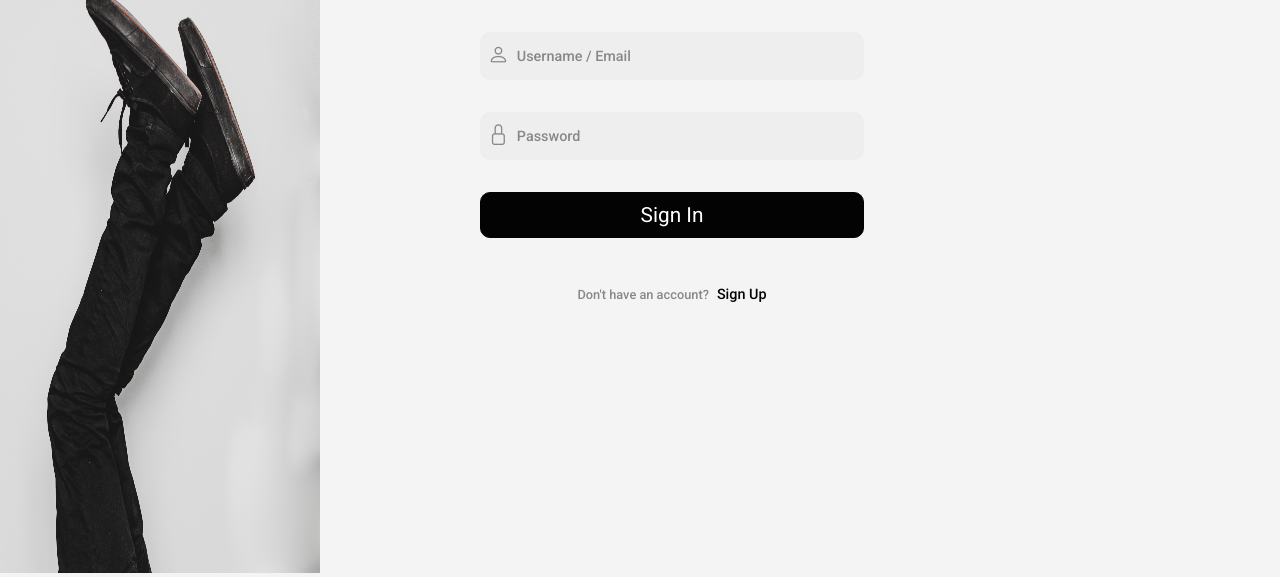
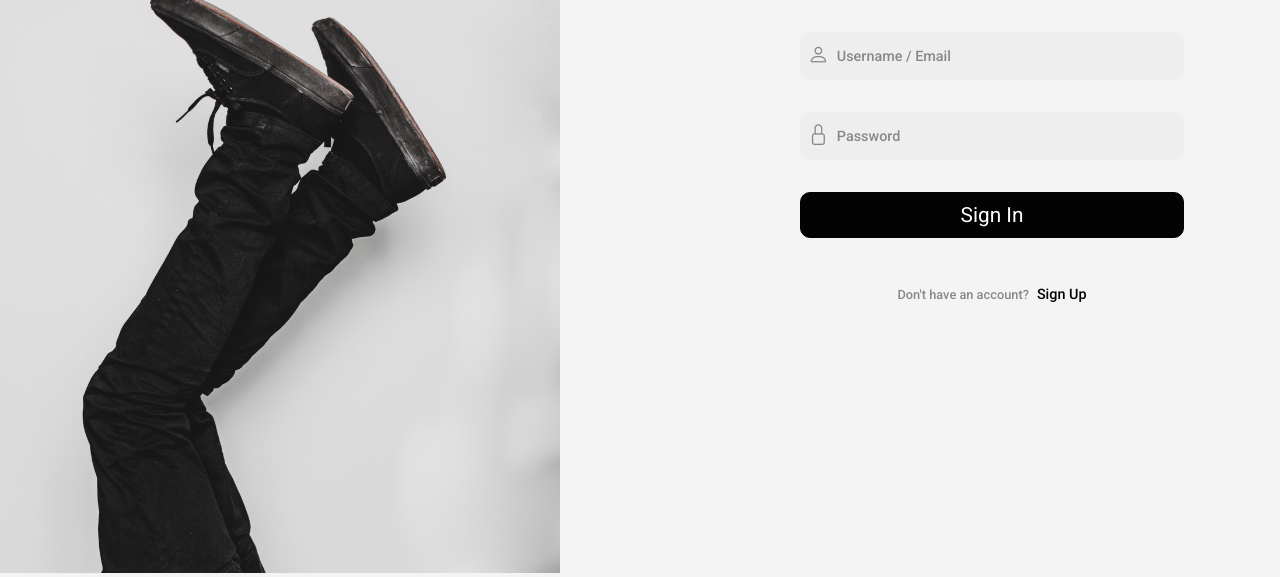
Before and after one commit to nachof948/formulario-NodeJs-MySql, a website: page public/Log-in.html in a window 1280 px wide. Shown: the part 237-814 px from the top of the page. Drawn offline with nearby package versions, Linux system fonts and the light colour scheme.

Commit message:
Entrega Final

```diff
--- a/package.json
+++ b/package.json
@@ -4,6 +4,7 @@
   "description": "",
   "main": "index.js",
   "scripts": {
+    "start": "node index.js",
     "test": "echo \"Error: no test specified\" && exit 1"
   },
   "author": "",
--- a/public/Log-in.css
+++ b/public/Log-in.css
@@ -158,11 +158,20 @@ input::placeholder{
 .no-tenes-cuenta a:hover:before{
     transform: scale(1);
 }
+
 @media (max-width:1600px) {
     img{
-        width: 20rem;
+        width: 40rem;
     }
     .sign-in{
-        padding-left: 10rem;
+        padding-left: 20rem;
     }
 }
+@media (max-width:1500px) {
+    img{
+        width: 35rem;
+    }
+    .sign-in{
+        padding-left: 15rem;
+    }
+}
--- a/public/Sign-up.css
+++ b/public/Sign-up.css
@@ -196,9 +196,17 @@ input::placeholder{
 }
 @media (max-width:1600px) {
     img{
-        width: 20rem;
+        width: 40rem;
     }
     .sign-in{
-        padding-left: 10rem;
+        padding-left: 20rem;
     }
 }
+@media (max-width:1500px) {
+    img{
+        width: 35rem;
+    }
+    .sign-in{
+        padding-left: 15rem;
+    }
+}
```
